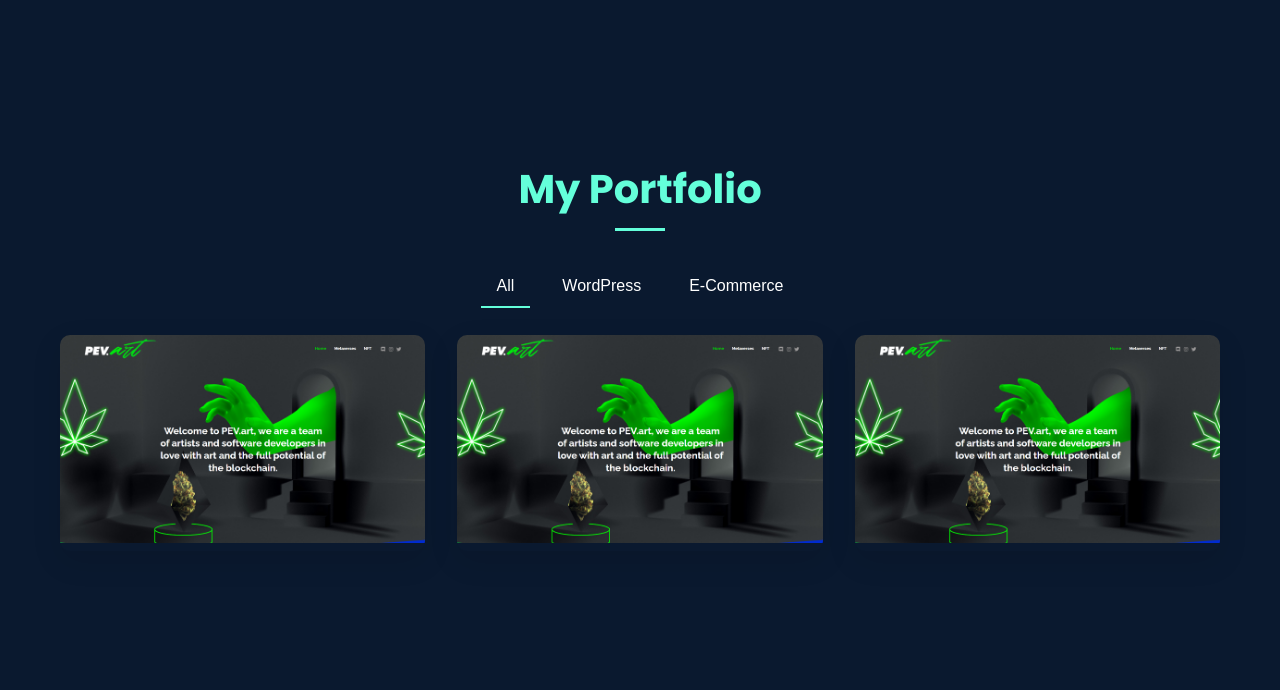
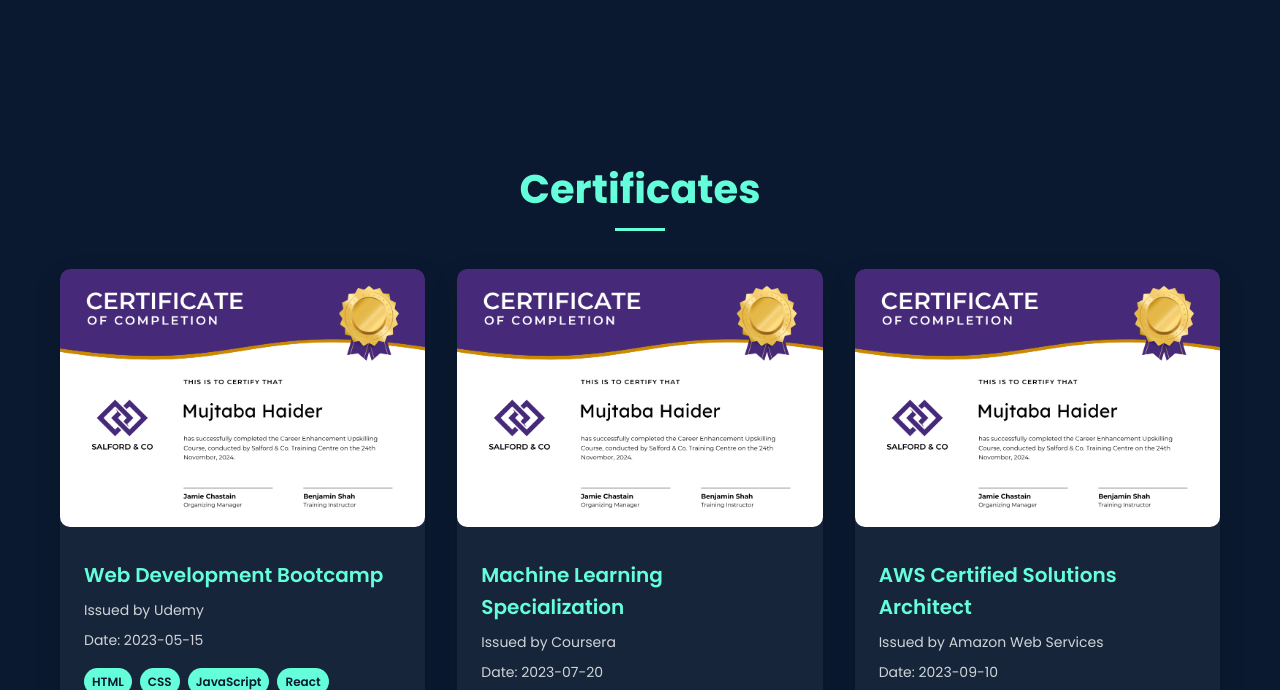
Before and after one commit to mujtaba-btc/MyPortfolio, a plain HTML site: page index.html in a window 1280 px wide. Shown: the part 2110-2800 px from the top of the page. Drawn offline with nearby package versions, Linux system fonts and the light colour scheme.

Commit message:
All Things Updated

```diff
--- a/index.html
+++ b/index.html
@@ -98,6 +98,53 @@
                 </div>
             </div>
         </section>
+        <section id="certificates" class="section">
+            <div class="container">
+                <h2 class="section-title">Certificates</h2>
+                <div class="certificates-grid">
+                    <div class="certificate-card">
+                        <img style="background-size:cover;" src="Images/Certificate.png" alt="Web Development Bootcamp" class="certificate-image">
+                        <div class="certificate-content">
+                            <h3 class="certificate-title">Web Development Bootcamp</h3>
+                            <p class="certificate-issuer">Issued by Udemy</p>
+                            <p class="certificate-date">Date: 2023-05-15</p>
+                            <div class="certificate-skills">
+                                <span class="skill-badge">HTML</span>
+                                <span class="skill-badge">CSS</span>
+                                <span class="skill-badge">JavaScript</span>
+                                <span class="skill-badge">React</span>
+                            </div>
+                        </div>
+                    </div>
+                    <div class="certificate-card">
+                        <img src="Images/Certificate.png" alt="Machine Learning Specialization" class="certificate-image">
+                        <div class="certificate-content">
+                            <h3 class="certificate-title">Machine Learning Specialization</h3>
+                            <p class="certificate-issuer">Issued by Coursera</p>
+                            <p class="certificate-date">Date: 2023-07-20</p>
+                            <div class="certificate-skills">
+                                <span class="skill-badge">Python</span>
+                                <span class="skill-badge">TensorFlow</span>
+                                <span class="skill-badge">Data Analysis</span>
+                            </div>
+                        </div>
+                    </div>
+                    <div class="certificate-card">
+                        <img src="Images/Certificate.png" alt="AWS Certified Solutions Architect" class="certificate-image">
+                        <div class="certificate-content">
+                            <h3 class="certificate-title">AWS Certified Solutions Architect</h3>
+                            <p class="certificate-issuer">Issued by Amazon Web Services</p>
+                            <p class="certificate-date">Date: 2023-09-10</p>
+                            <div class="certificate-skills">
+                                <span class="skill-badge">Cloud Computing</span>
+                                <span class="skill-badge">AWS</span>
+                                <span class="skill-badge">Architecture</span>
+                            </div>
+                        </div>
+                    </div>
+                </div>
+            </div>
+        </section>
 
         <section id="portfolio" class="portfolio">
             <div class="container">
--- a/style.css
+++ b/style.css
@@ -15,7 +15,10 @@
     padding: 0;
     box-sizing: border-box;
 }
-
+::selection {
+    color: var(--primary-color);
+    background: var(--secondary-color);
+}
 body {
     font-family: 'Poppins', sans-serif;
     line-height: 1.6;
@@ -602,3 +605,97 @@ footer {
         transform: translateY(-8px) rotate(-45deg);
     }
 }
+.container {
+    max-width: 1200px;
+    margin: 0 auto;
+    padding: 0 20px;
+}
+
+.section {
+    padding: 5rem 0;
+}
+
+.section-title {
+    font-size: 2.5rem;
+    margin-bottom: 3rem;
+    text-align: center;
+    color: var(--secondary-color);
+    position: relative;
+}
+
+.section-title::after {
+    content: '';
+    position: absolute;
+    bottom: -10px;
+    left: 50%;
+    transform: translateX(-50%);
+    width: 50px;
+    height: 3px;
+    background-color: var(--secondary-color);
+}
+
+.certificates-grid {
+    display: grid;
+    grid-template-columns: repeat(auto-fit, minmax(300px, 1fr));
+    gap: 2rem;
+}
+
+.certificate-card {
+    background-color: var(--card-background);
+    border-radius: 10px;
+    overflow: hidden;
+    box-shadow: 0 10px 30px rgba(0, 0, 0, 0.1);
+    transition: all 0.3s ease;
+}
+
+.certificate-card:hover {
+    transform: translateY(-10px);
+}
+
+.certificate-image {
+    width: 100%;
+
+    object-fit: contain;
+    border-radius: 10px;
+}
+
+.certificate-content {
+    padding: 1.5rem;
+}
+
+.certificate-title {
+    font-size: 1.25rem;
+    font-weight: 600;
+    color: var(--secondary-color);
+    margin-bottom: 0.5rem;
+}
+
+.certificate-issuer,
+.certificate-date {
+    font-size: 0.875rem;
+    color: var(--text-color);
+    opacity: 0.8;
+    margin-bottom: 0.5rem;
+}
+
+.certificate-skills {
+    display: flex;
+    flex-wrap: wrap;
+    gap: 0.5rem;
+    margin-top: 1rem;
+}
+
+.skill-badge {
+    background-color: var(--secondary-color);
+    color: var(--primary-color);
+    padding: 0.25rem 0.5rem;
+    border-radius: 15px;
+    font-size: 0.75rem;
+    font-weight: 600;
+}
+
+@media screen and (max-width: 768px) {
+    .certificates-grid {
+        grid-template-columns: 1fr;
+    }
+}
```
Also changed, not shown: Images/Certificate.png (added).
